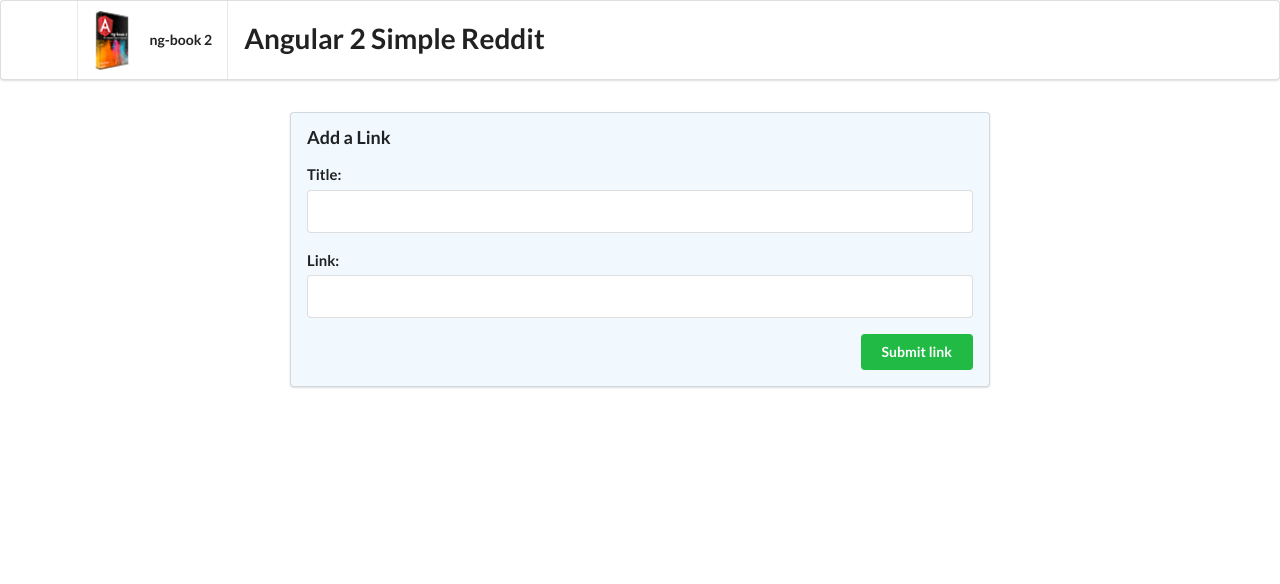
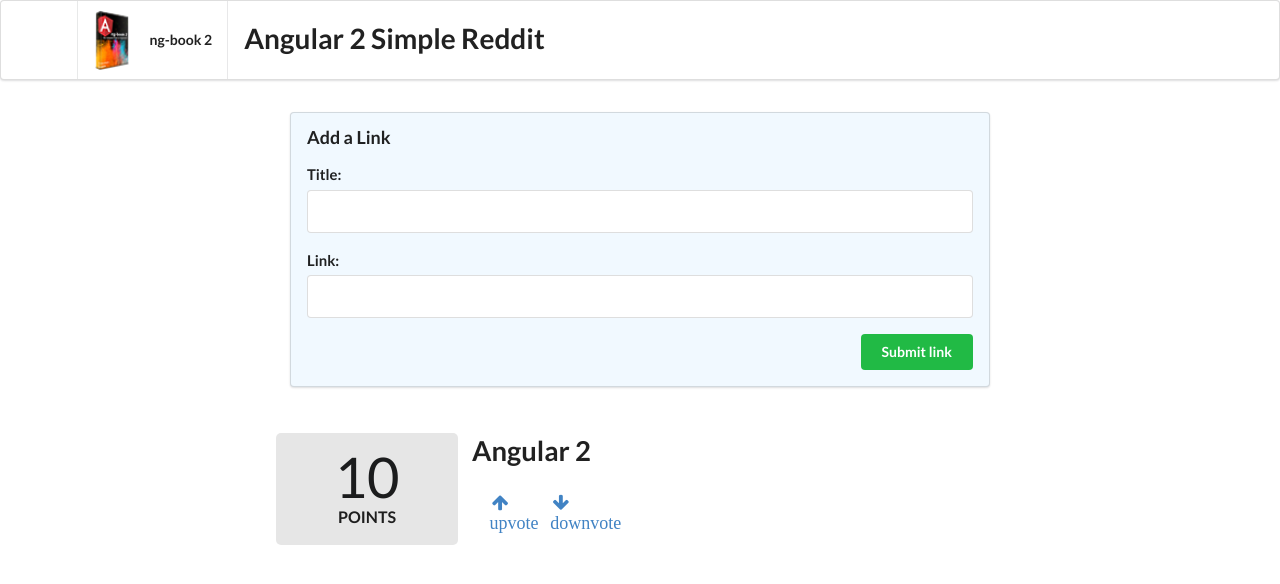
Before and after one commit to 1gnatov/ngbook2-app, an Angular app in the folder angular-reddit/: page / in a window 1280 px wide. Shown: the top 584 px of the page. Built offline with nearby package versions, Linux system fonts and the light colour scheme.

Commit message:
added article model and voters to main app, hardcoded

```diff
--- a/angular-reddit/src/app/app.component.html
+++ b/angular-reddit/src/app/app.component.html
@@ -13,3 +13,7 @@
 		Submit link
 	</button>
 </form>
+<div class="ui grid posts">
+	<app-article>
+	</app-article>
+</div>
--- a/angular-reddit/src/app/app.module.ts
+++ b/angular-reddit/src/app/app.module.ts
@@ -4,10 +4,12 @@ import { FormsModule } from '@angular/forms';
 import { HttpModule } from '@angular/http';
 
 import { AppComponent } from './app.component';
+import { ArticleComponent } from './article/article.component';
 
 @NgModule({
   declarations: [
-    AppComponent
+    AppComponent,
+    ArticleComponent
   ],
   imports: [
     BrowserModule,
--- /dev/null
+++ b/angular-reddit/src/app/article/article.component.html
@@ -0,0 +1,31 @@
+<div class="four wide column center aligned votes">
+	<div class="ui statistic">
+		<div class="value">
+			{{ article.votes }}
+		</div>
+		<div class="label">
+			Points
+		</div>
+	</div>
+</div>
+<div class="twelve wide column">
+	<a href="{{ article.link }}" class="ui large header">
+		{{article.title}}
+	</a>
+	<ul class="ui big horizontal list voters">
+		<li class="item">
+			<a href (click)="voteUp()">
+				<i class="arrow up icon">
+					upvote
+				</i>
+			</a>
+		</li>
+		<li class="item">
+			<a href (click)="voteDown()">
+				<i class="arrow down icon">
+					downvote
+				</i>
+			</a>
+		</li>
+	</ul>
+</div>
--- /dev/null
+++ b/angular-reddit/src/app/article/article.component.ts
@@ -0,0 +1,30 @@
+import { Component, HostBinding, OnInit } from '@angular/core';
+import { Article } from './article.model';
+
+@Component({
+  selector: 'app-article',
+  templateUrl: './article.component.html',
+  styleUrls: ['./article.component.css']
+})
+export class ArticleComponent implements OnInit {
+	@HostBinding('attr.class') cssClass = 'row';
+	article: Article;
+
+  constructor() {
+  	this.article = new Article('Angular 2', 'http://angular.io', 10);
+  }
+
+  voteUp() {
+  	this.article.votes += 1;
+  	return false;
+  }
+
+  voteDown() {
+  	this.article.votes -= 1;
+  	return false;
+  }
+
+  ngOnInit() {
+  }
+
+}
--- /dev/null
+++ b/angular-reddit/src/app/article/article.model.ts
@@ -0,0 +1,11 @@
+export class Article {
+	title: string;
+	link: string;
+	votes: number;
+
+	constructor(title: string, link: string, votes?: number) {
+		this.title = title;
+		this.link = link;
+		this.votes = votes || 0;
+	}
+}
--- a/angular-reddit/src/styles.css
+++ b/angular-reddit/src/styles.css
@@ -46,3 +46,7 @@ ul.ui.list li:before {
   clear: both;
   width: 100%;
 }
+
+.voters>.item {
+  margin-right: 1em;
+}
```
Also changed, not shown: angular-reddit/src/app/article/article.component.css (added), 1 other file (tests, documents, lock files or other folders).
